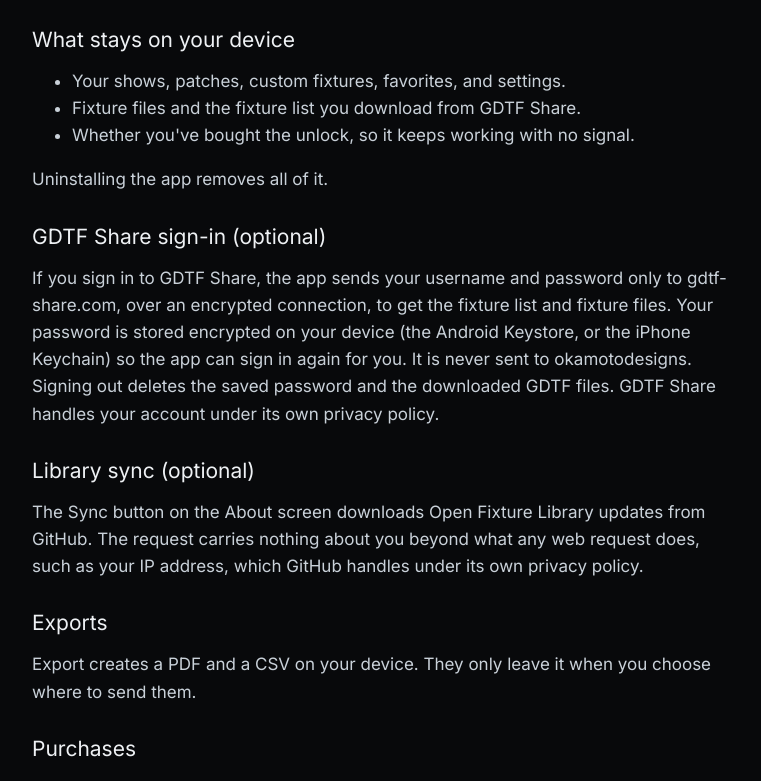
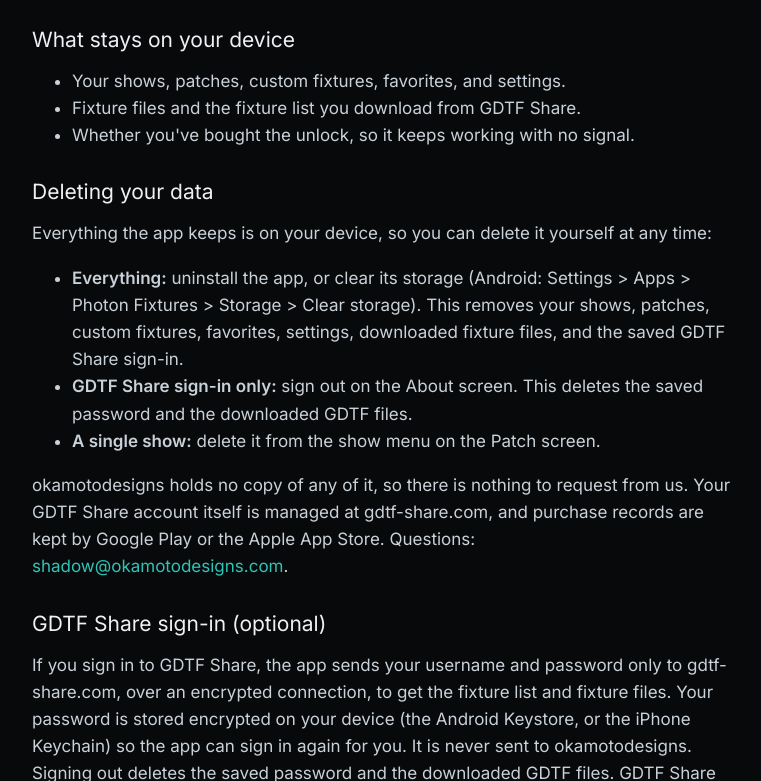
Before and after one commit to illuminatiMaru/okamotodesigns.com, a plain HTML site: page fixtures/privacy/index.html in a window 1280 px wide. Shown: the part 553-1334 px from the top of the page, without its empty margins (258-1019 px from the left). Drawn offline with Linux system fonts and the light colour scheme; a web font is replaced by a local one.

Commit message:
Fixtures privacy: add Deleting your data section
Co-Authored-By: Claude Opus 5.5 <noreply@anthropic.com>

```diff
--- a/fixtures/privacy/index.html
+++ b/fixtures/privacy/index.html
@@ -33,7 +33,14 @@
 <li>Fixture files and the fixture list you download from GDTF Share.</li>
 <li>Whether you've bought the unlock, so it keeps working with no signal.</li>
 </ul>
-<p>Uninstalling the app removes all of it.</p>
+<h2 id="delete">Deleting your data</h2>
+<p>Everything the app keeps is on your device, so you can delete it yourself at any time:</p>
+<ul>
+<li><strong>Everything:</strong> uninstall the app, or clear its storage (Android: Settings &gt; Apps &gt; Photon Fixtures &gt; Storage &gt; Clear storage). This removes your shows, patches, custom fixtures, favorites, settings, downloaded fixture files, and the saved GDTF Share sign-in.</li>
+<li><strong>GDTF Share sign-in only:</strong> sign out on the About screen. This deletes the saved password and the downloaded GDTF files.</li>
+<li><strong>A single show:</strong> delete it from the show menu on the Patch screen.</li>
+</ul>
+<p>okamotodesigns holds no copy of any of it, so there is nothing to request from us. Your GDTF Share account itself is managed at gdtf-share.com, and purchase records are kept by Google Play or the Apple App Store. Questions: <a href="mailto:shadow@okamotodesigns.com">shadow@okamotodesigns.com</a>.</p>
 <h2>GDTF Share sign-in (optional)</h2>
 <p>If you sign in to GDTF Share, the app sends your username and password only to gdtf-share.com, over an encrypted connection, to get the fixture list and fixture files. Your password is stored encrypted on your device (the Android Keystore, or the iPhone Keychain) so the app can sign in again for you. It is never sent to okamotodesigns. Signing out deletes the saved password and the downloaded GDTF files. GDTF Share handles your account under its own privacy policy.</p>
 <h2>Library sync (optional)</h2>
```
